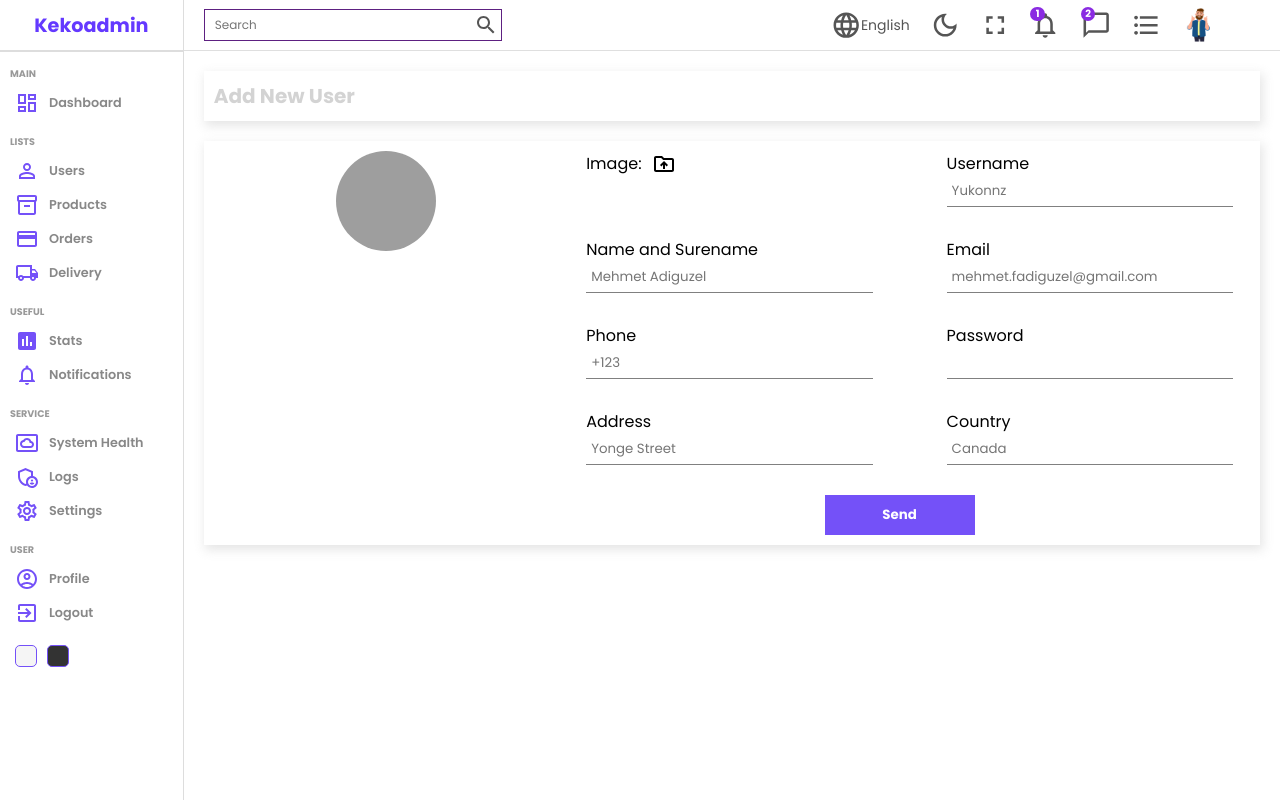
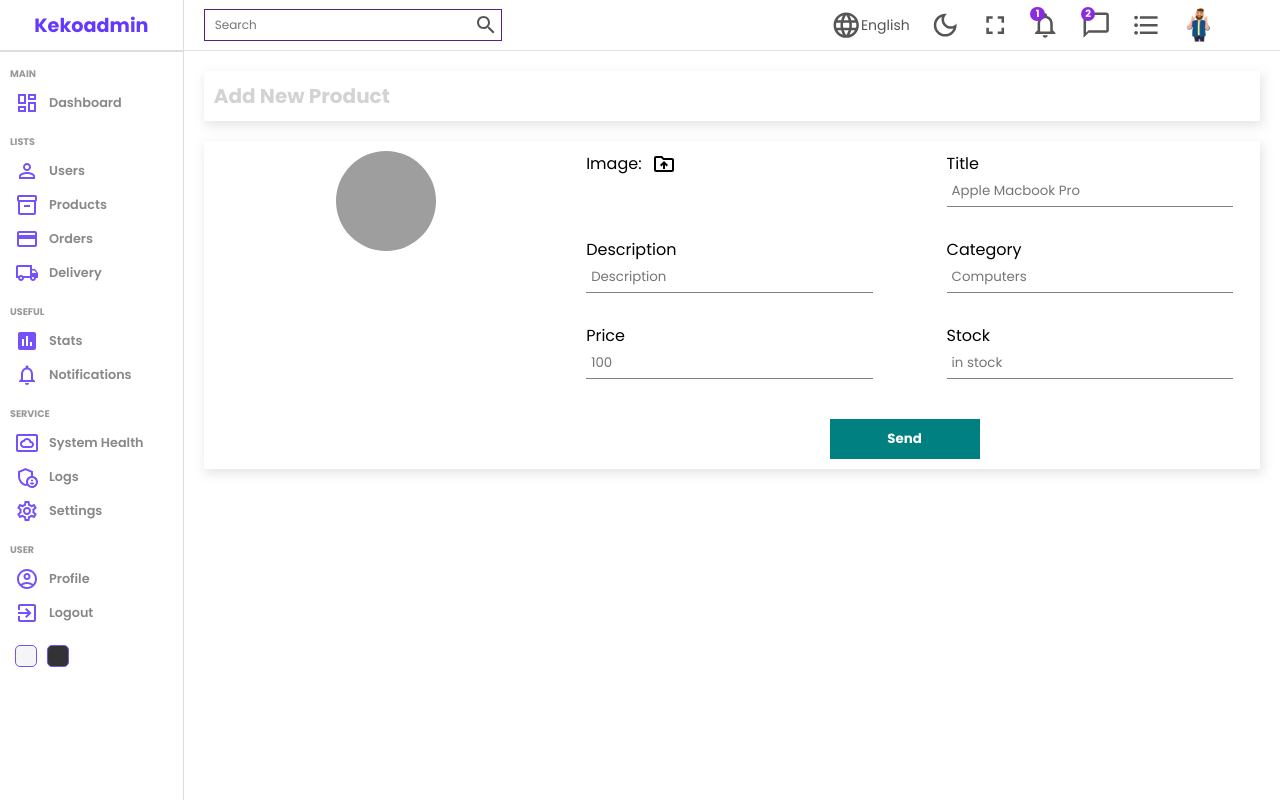
Before and after one commit to Mehmetadiguzel1/admin-dashboard, a React (Create React App) app: page /products/new in a window 1280 px wide. Built offline with nearby package versions, Linux system fonts and the light colour scheme; grey boxes are pictures that could not be loaded.

Commit message:
New profile and product page added

```diff
--- a/src/App.js
+++ b/src/App.js
@@ -8,6 +8,7 @@ import {
   Routes,
   Route,
 } from "react-router-dom";
+import { productInputs, userInputs } from "./formSource";
 function App() {
   return (
     <BrowserRouter>
@@ -18,12 +19,18 @@ function App() {
         <Route path="users">
           <Route index element={<List/>}/>
           <Route path=":userId" element={<Single/>}/>
-          <Route path="new" element={<New />} />
+          <Route
+                path="new"
+                element={<New inputs={userInputs} title="Add New User" />}
+              />
         </Route>
         <Route path="products">
           <Route index element={<List/>}/>
           <Route path=":productId" element={<Single/>}/>
-          <Route path="new" element={<New />} />
+          <Route
+                path="new"
+                element={<New inputs={productInputs} title="Add New Product" />}
+              />
         </Route>
 
       </Route>
--- a/src/pages/new/New.jsx
+++ b/src/pages/new/New.jsx
@@ -3,70 +3,57 @@ import Navbar from '../../components/navbar/Navbar'
 import Sidebar from '../../components/sidebar/Sidebar'
 import DriveFolderUploadOutlinedIcon from '@mui/icons-material/DriveFolderUploadOutlined';
 import './New.scss'
-const New = () => {
+import { useState } from "react";
+
+const New = ({ inputs, title }) => {
+  const [file, setFile] = useState("");
+
   return (
     <div className="new">
-      <Sidebar/>
+      <Sidebar />
       <div className="newContainer">
-        <Navbar/>
+        <Navbar />
         <div className="top">
-          <h1>Add New User</h1>
+          <h1>{title}</h1>
         </div>
-
-
-
-
         <div className="bottom">
           <div className="left">
-            <img src="https://icon-library.com/images/no-image-icon/no-image-icon-0.jpg" alt="" />
+            <img
+              src={
+                file
+                  ? URL.createObjectURL(file)
+                  : "https://icon-library.com/images/no-image-icon/no-image-icon-0.jpg"
+              }
+              alt=""
+            />
           </div>
+          <div className="right">
+            <form>
+              <div className="formInput">
+                <label htmlFor="file">
+                  Image: <DriveFolderUploadOutlinedIcon className="icon" />
+                </label>
+                <input
+                  type="file"
+                  id="file"
+                  onChange={(e) => setFile(e.target.files[0])}
+                  style={{ display: "none" }}
+                />
+              </div>
 
-
-
-
-          <div className="right">
-            <form >
-              <div className="fromInput">
-                <label htmlFor='file'>
-                  Image: <DriveFolderUploadOutlinedIcon className='icon'/>
-                </label>
-                <input type="file" id='file' style={{display:"none"}}/>
-              </div>
-              <div className="fromInput">
-                <label> Username </label>
-                <input type="text" placeholder='Yukonnz' />
-              </div>
-              <div className="fromInput">
-                <label> Name and Surename </label>
-                <input type="text" placeholder='Mehmet Adiguzel' />
-              </div>
-              <div className="fromInput">
-                <label> Email </label>
-                <input type="email" placeholder='mehmet.fadiguzel@gmail.com' />
-              </div>
-              <div className="fromInput">
-                <label> Phone </label>
-                <input type="text" placeholder='+123' />
-              </div>
-              <div className="fromInput">
-                <label> Password </label>
-                <input type="password" />
-              </div>
-              <div className="fromInput">
-                <label> Address </label>
-                <input type="text" placeholder='Yonge Street' />
-              </div>
-              <div className="fromInput">
-                <label> Country </label>
-                <input type="text" placeholder='Canada' />
-              </div>
+              {inputs.map((input) => (
+                <div className="formInput" key={input.id}>
+                  <label>{input.label}</label>
+                  <input type={input.type} placeholder={input.placeholder} />
+                </div>
+              ))}
               <button>Send</button>
             </form>
           </div>
         </div>
       </div>
     </div>
-  )
-}
+  );
+};
 
 export default New
--- a/src/pages/new/New.scss
+++ b/src/pages/new/New.scss
@@ -1,65 +1,77 @@
-.new{
+.new {
     width: 100%;
     display: flex;
-    .newContainer{
+
+    .newContainer {
       flex: 6;
-        .top, .bottom{
+
+      .top,
+      .bottom {
         -webkit-box-shadow: 2px 4px 10px 1px rgba(0, 0, 0, 0.47);
         box-shadow: 2px 4px 10px 1px rgba(201, 201, 201, 0.47);
         padding: 10px;
         margin: 20px;
         display: flex;
-            h1{
+
+        h1 {
           color: lightgray;
           font-size: 20px;
         }
-            .left{
+
+        .left {
           flex: 1;
           text-align: center;
-                img{
+
+          img {
             width: 100px;
             height: 100px;
             border-radius: 50%;
             object-fit: cover;
           }
         }
-            .right{
+
+        .right {
           flex: 2;
-            }
-            form{
+
+          form {
             display: flex;
             flex-wrap: wrap;
             gap: 30px;
             justify-content: space-around;
-                .fromInput{
+
+            .formInput {
               width: 40%;
-                    label{
+
+              label {
                 display: flex;
                 align-items: center;
                 gap: 10px;
-                        .icon{
+
+                .icon {
                   cursor: pointer;
                 }
               }
-                    input{
+
+              input {
                 width: 100%;
                 padding: 5px;
                 border: none;
                 border-bottom: 1px solid gray;
               }
             }
-                button{
+
+            button {
               width: 150px;
               padding: 10px;
               border: none;
-                    background-color: #7451f8;
+              background-color: teal;
               color: white;
               font-weight: bold;
               cursor: pointer;
-                    margin-right: 10px;
-
+              margin-top: 10px;
             }
           }
         }
       }
     }
+  }
```
Lines whose indentation alone changed are shown as unchanged.
